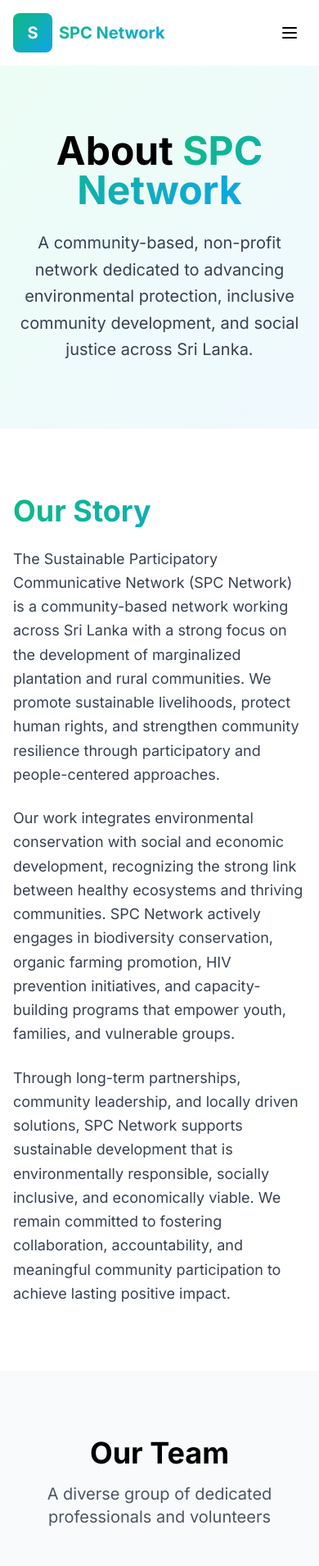
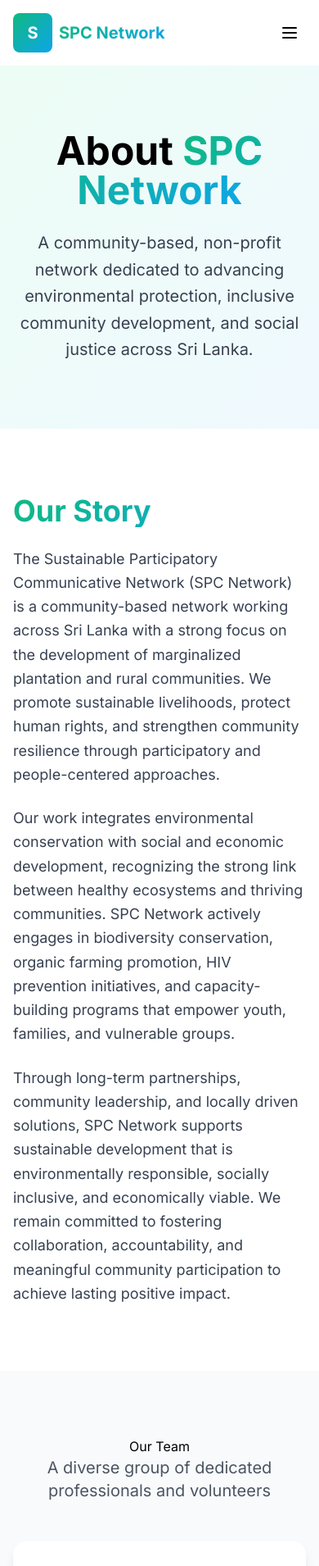
Before and after one commit to seneviratnewathashi/spcnetworlsl, a Next.js app: page /about in a window 390 px wide. Shown: the top 1910 px of the page at 82% size. Built offline with nearby package versions, Linux system fonts and the light colour scheme.

Commit message:
mobile responsive text color fixes

```diff
--- a/app/about/page.tsx
+++ b/app/about/page.tsx
@@ -23,7 +23,8 @@ export default function AboutPage() {
             className="max-w-4xl mx-auto text-center"
           >
             <h1 className="text-5xl md:text-6xl font-bold mb-6">
-              About <span className="gradient-text">SPC Network</span>
+              <span className="text-black md:text-gray-900">About</span> {' '}
+              <span className="gradient-text">SPC Network</span>
             </h1>
             <p className="text-xl text-gray-700 leading-relaxed">
               A community-based, non-profit network dedicated to advancing environmental protection,
@@ -78,7 +79,8 @@ export default function AboutPage() {
             viewport={{ once: false }}
             className="text-center mb-12"
           >
-            <h2 className="text-4xl font-bold mb-4">Our Team</h2>
+            <h2 className="text-black md:text-gray-900">Our Team</h2>
+            {/* <span className="text-black md:text-gray-900">Our</span> {' '} */}
             <p className="text-xl text-gray-600">
               A diverse group of dedicated professionals and volunteers
             </p>
--- a/app/mission/page.tsx
+++ b/app/mission/page.tsx
@@ -17,7 +17,7 @@ export default function MissionPage() {
             className="max-w-4xl mx-auto text-center"
           >
             <h1 className="text-5xl md:text-6xl font-bold mb-6">
-              <span className="text-black md:text-gray-900">Our</span>{' '}
+              <span className="text-black md:text-gray-900">Our</span> {' '}
               <span className="gradient-text">Mission</span>
             </h1>
             <p className="text-xl text-gray-700 leading-relaxed">
--- a/app/services/page.tsx
+++ b/app/services/page.tsx
@@ -91,7 +91,7 @@ export default function ServicesPage() {
             className="max-w-4xl mx-auto text-center"
           >
             <h1 className="text-5xl md:text-6xl font-bold mb-6">
-            <span className="text-black md:text-gray-900">Our</span>{' '}
+            <span className="text-black md:text-gray-900">Our</span> {' '}
             <span className="gradient-text">Work & Projects</span>
             </h1>
             <p className="text-xl text-gray-700 leading-relaxed">
--- a/app/vision/page.tsx
+++ b/app/vision/page.tsx
@@ -17,7 +17,8 @@ export default function VisionPage() {
             className="max-w-4xl mx-auto text-center"
           >
             <h1 className="text-5xl md:text-6xl font-bold mb-6">
-            <span className="text-black md:text-gray-900">Our</span>{' '}<span className="gradient-text">Vision</span>
+            <span className="text-black md:text-gray-900">Our</span>{' '}
+            <span className="gradient-text">Vision</span>
             </h1>
             <p className="text-xl text-gray-700 leading-relaxed">
               To build inclusive and resilient communities living in harmony with nature, where
```
